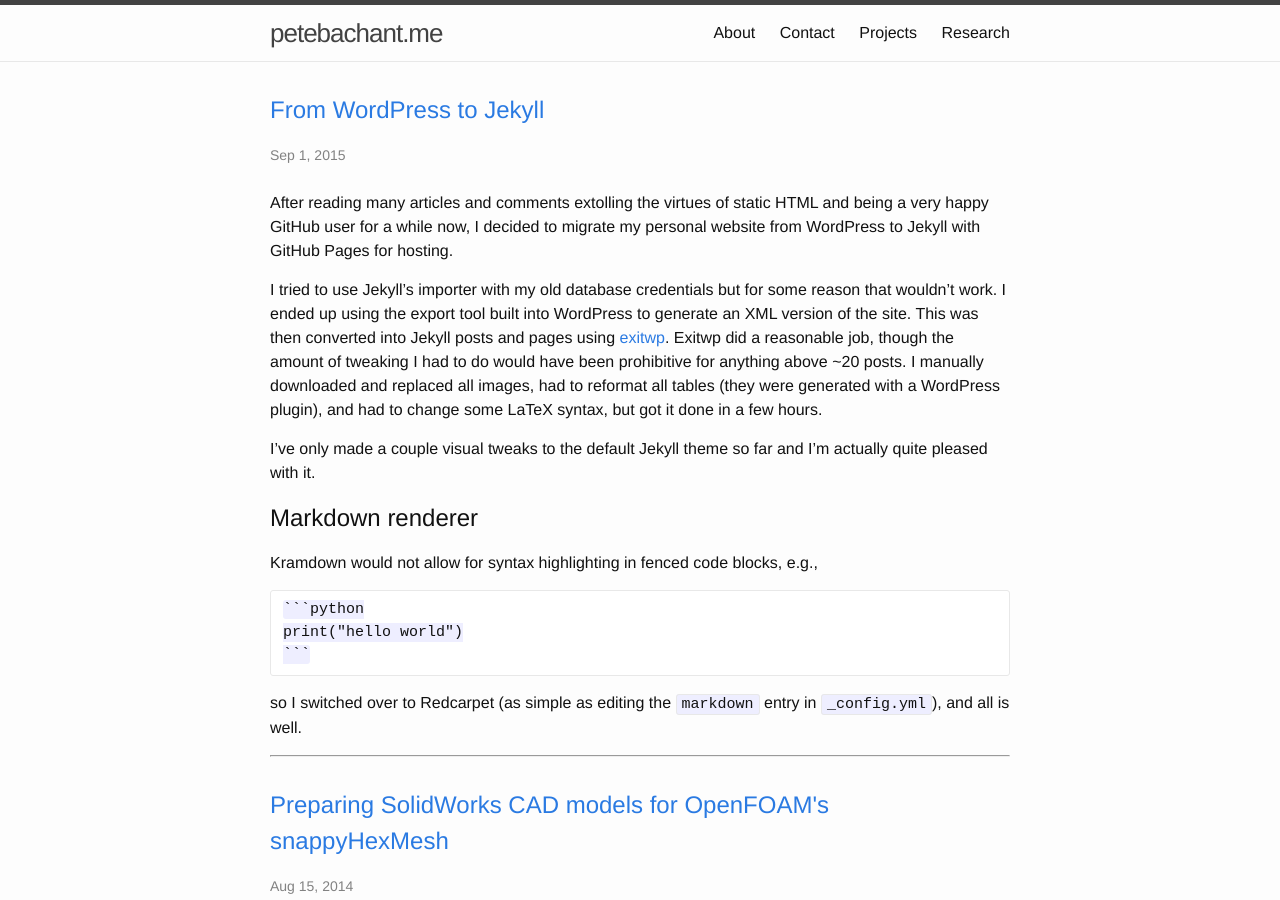
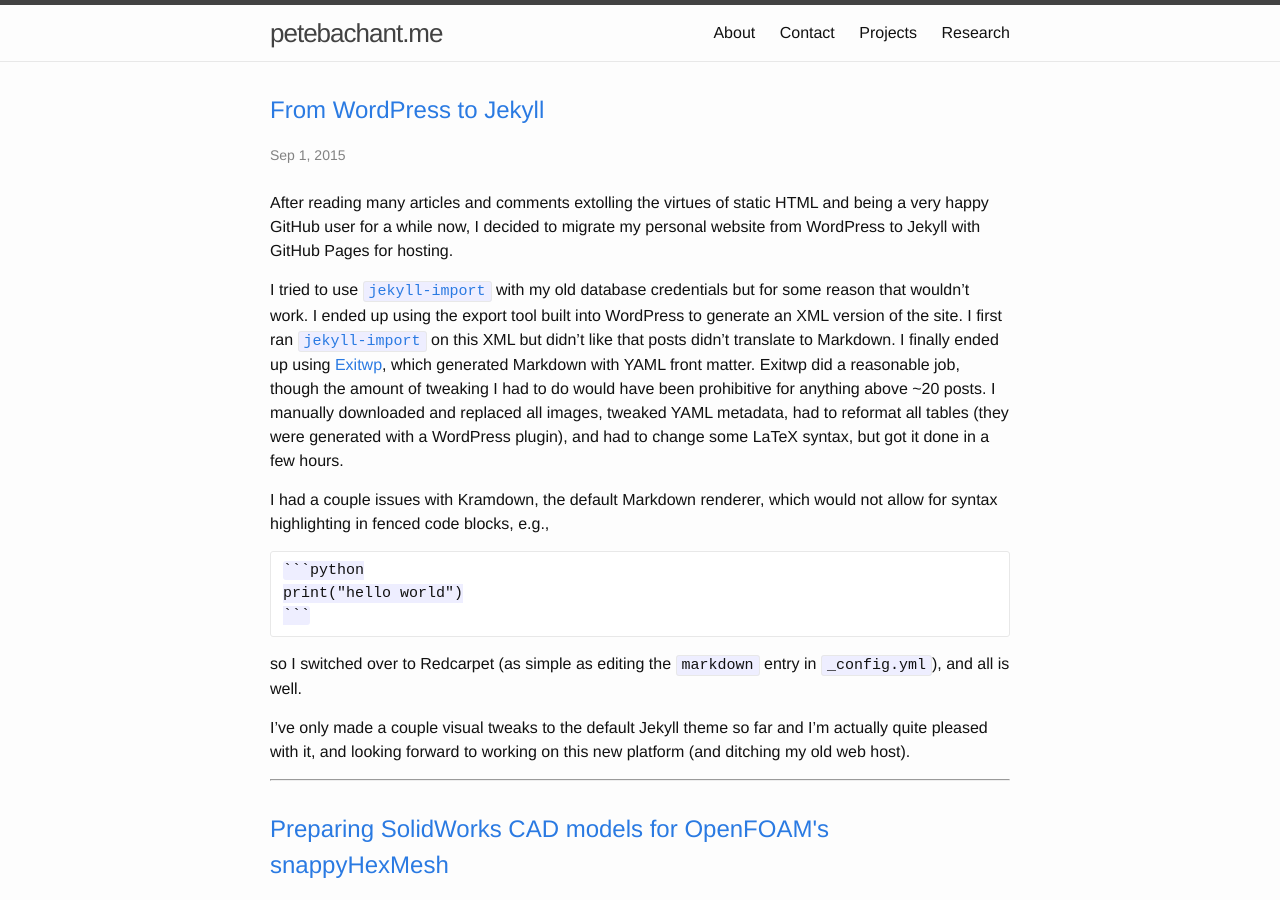
Before and after one commit to petebachant/petebachant.github.io, a Jekyll site: the page built from index.html, in a window 1280 px wide and 900 px high. Built offline with Jekyll 4.4.1, drawn with Linux system fonts in a browser that asks for light colours; Markdown is read by kramdown in place of the engine named in the settings; formulas are drawn with MathJax 3; a script that is not in the unit is left out.

Commit message:
Some progress on wp to jekyll post

````diff
--- a/_posts/2015-09-01-from-wordpress-to-jekyll.md
+++ b/_posts/2015-09-01-from-wordpress-to-jekyll.md
@@ -8,21 +8,21 @@ After reading many articles and comments extolling the virtues of static HTML
 and being a very happy GitHub user for a while now, I decided to migrate my
 personal website from WordPress to Jekyll with GitHub Pages for hosting.
 
-I tried to use Jekyll's importer with my old database credentials but for some
-reason that wouldn't work. I ended up using the export tool built into WordPress
-to generate an XML version of the site. This was then converted into Jekyll
-posts and pages using [exitwp](https://github.com/thomasf/exitwp). Exitwp did a
-reasonable job, though the amount of tweaking I had to do would have been
-prohibitive for anything above ~20 posts. I manually downloaded and replaced all
-images, had to reformat all tables (they were generated with a WordPress
-plugin), and had to change some LaTeX syntax, but got it done in a few hours.
+I tried to use [`jekyll-import`](http://import.jekyllrb.com/docs/wordpress/)
+with my old database credentials but for some reason that wouldn't work. I ended
+up using the export tool built into WordPress to generate an XML version of the
+site. I first ran
+[`jekyll-import`](http://import.jekyllrb.com/docs/wordpressdotcom/) on this XML
+but didn't like that posts didn't translate to Markdown. I finally ended up
+using [Exitwp](https://github.com/thomasf/exitwp), which generated Markdown with
+YAML front matter. Exitwp did a reasonable job, though the amount of tweaking I
+had to do would have been prohibitive for anything above ~20 posts. I manually
+downloaded and replaced all images, tweaked YAML metadata, had to reformat all
+tables (they were generated with a WordPress plugin), and had to change some
+LaTeX syntax, but got it done in a few hours.
 
-I've only made a couple visual tweaks to the default Jekyll theme so far and I'm
-actually quite pleased with it.
-
-## Markdown renderer
-
-Kramdown would not allow for syntax highlighting in fenced code blocks, e.g.,
+I had a couple issues with Kramdown, the default Markdown renderer, which would
+not allow for syntax highlighting in fenced code blocks, e.g.,
 
     ```python
     print("hello world")
@@ -30,3 +30,7 @@ Kramdown would not allow for syntax highlighting in fenced code blocks, e.g.,
 
 so I switched over to Redcarpet (as simple as editing the `markdown` entry in
 `_config.yml`), and all is well.
+
+I've only made a couple visual tweaks to the default Jekyll theme so far and I'm
+actually quite pleased with it, and looking forward to working on this new
+platform (and ditching my old web host).
````
